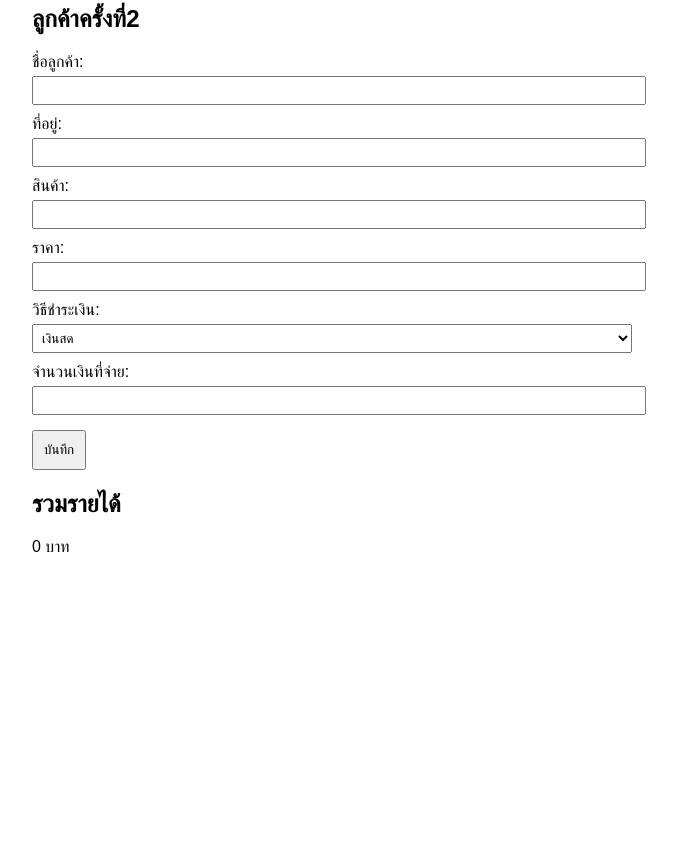
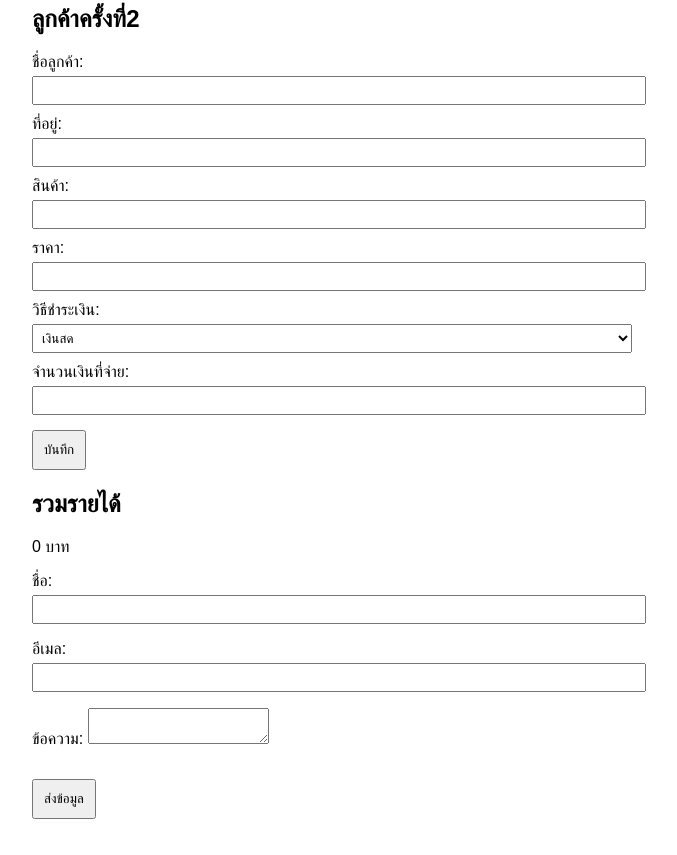
Before and after one commit to Guest91019/customer-web, a website: page index.html in a window 1280 px wide. Shown: the part 95-950 px from the top of the page, without its empty margins (308-985 px from the left). Before the commit the page ends 800 px from the top, so only its background shows below. Drawn offline with Linux system fonts and the light colour scheme.

Commit message:
เก็บข้อมูลได้

```diff
--- a/index.html
+++ b/index.html
@@ -44,3 +44,19 @@
   <p id="totalIncome">0 บาท</p>
 </body>
 </html>
+
+
+<form name="contact" method="POST" data-netlify="true">
+  <p>
+    <label>ชื่อ: <input type="text" name="name" required></label>
+  </p>
+  <p>
+    <label>อีเมล: <input type="email" name="email" required></label>
+  </p>
+  <p>
+    <label>ข้อความ: <textarea name="message"></textarea></label>
+  </p>
+  <p>
+    <button type="submit">ส่งข้อมูล</button>
+  </p>
+</form>
```
